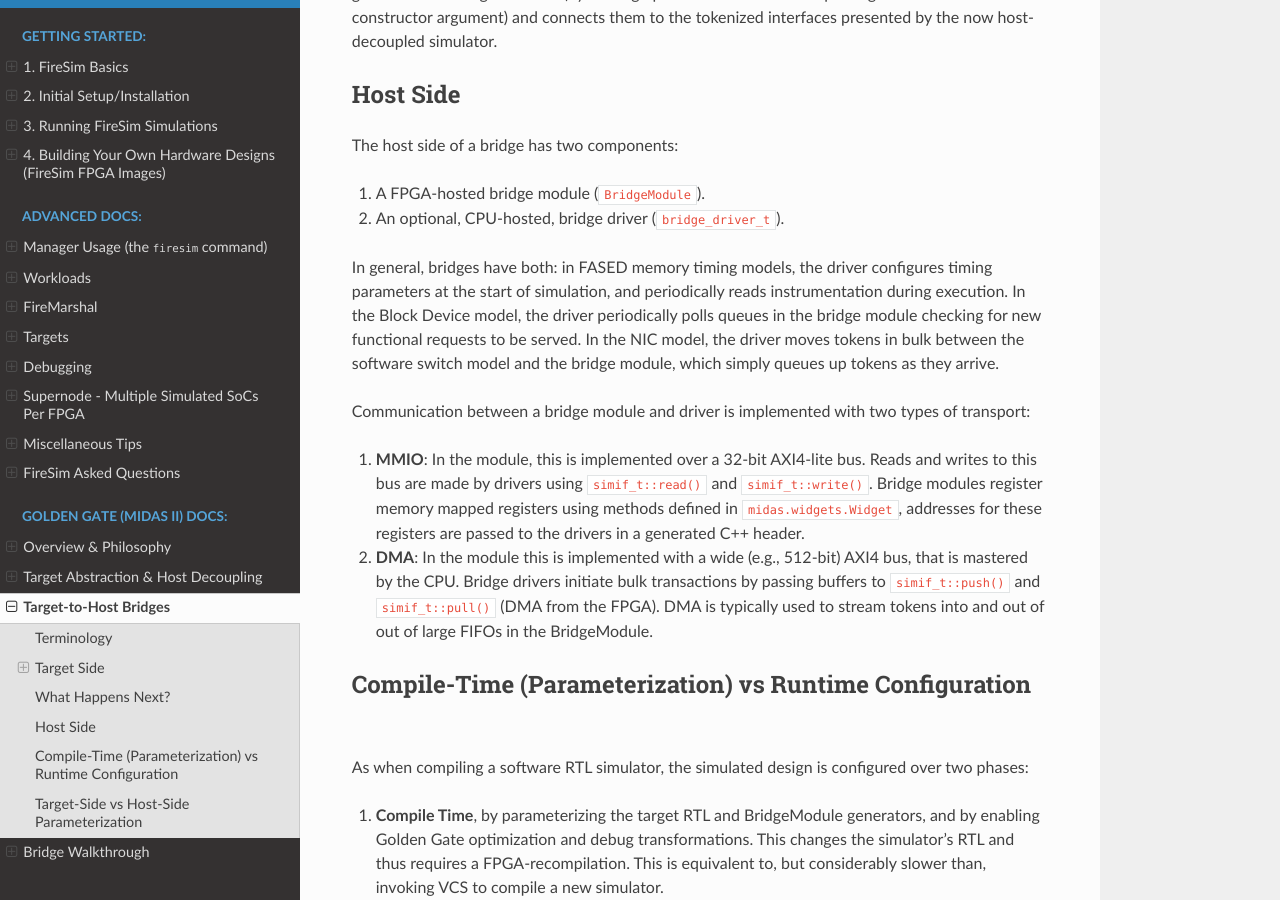
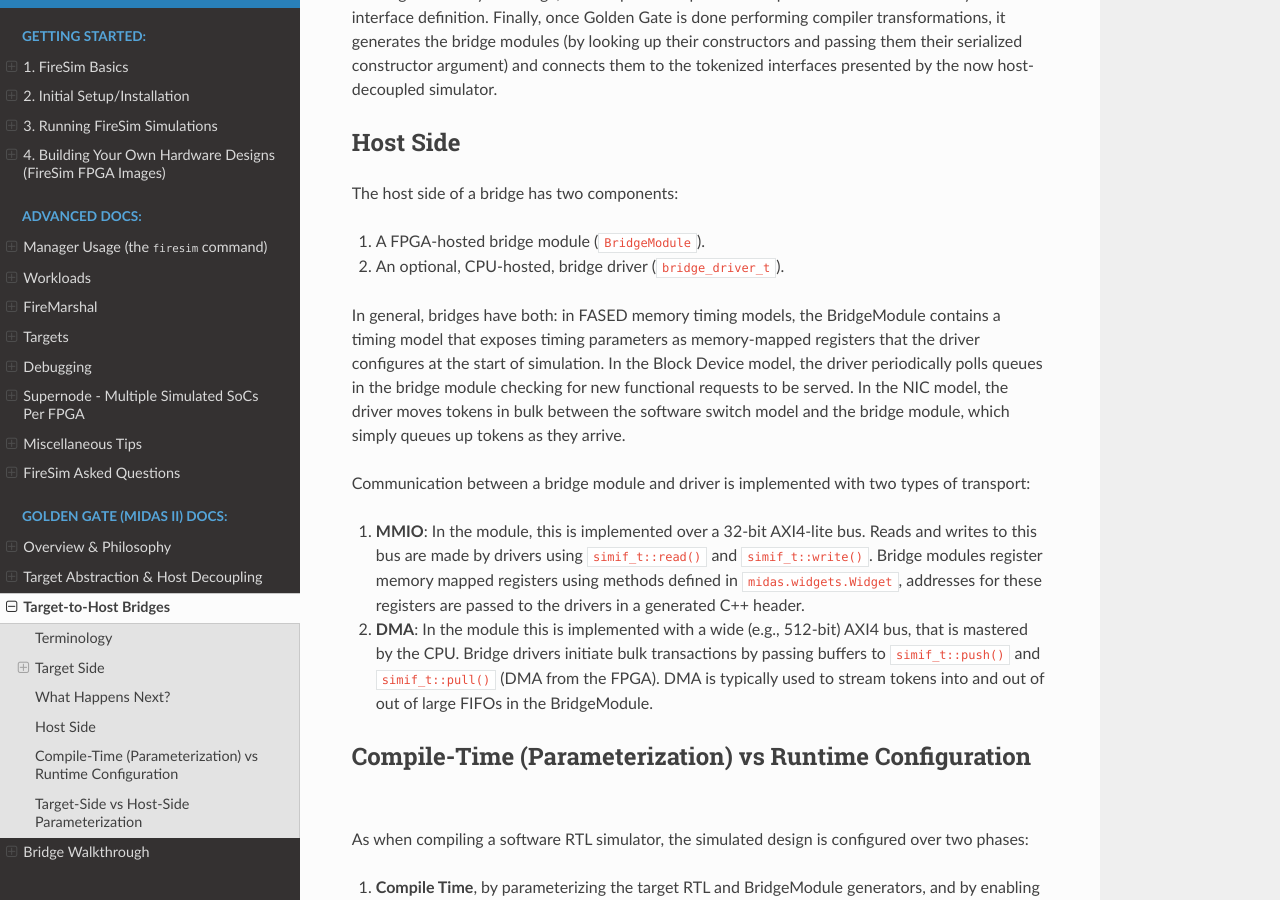
Before and after one commit to firesim/firesim, a Sphinx documentation site: the page built from docs/Golden-Gate/Bridges.rst, in a window 1280 px wide and 900 px high, scrolled down 2208 px. Built offline with Sphinx 7.4.7 and the Read the Docs theme 2.0.0, drawn with Linux system fonts in a browser that asks for light colours; some of the changed text lies outside the part shown.

Commit message:
More updates; link to walkthrough

```diff
--- a/docs/Golden-Gate/Bridge-Walkthrough.rst
+++ b/docs/Golden-Gate/Bridge-Walkthrough.rst
@@ -1,5 +1,7 @@
+.. _bridge-walkthrough:
+
 Bridge Walkthrough
-======================
+==================
 In this section, we'll walkthrough a simple Target-to-Host bridge, the UARTBridge, provided with FireSim
 to demonstrate how to integrate your own. The UARTBridge uses host-MMIO to model
 a UART device.
--- a/docs/Golden-Gate/Bridges.rst
+++ b/docs/Golden-Gate/Bridges.rst
@@ -31,7 +31,8 @@
 
 The use of Bridges in a FireSim simulation has many analogs to doing
 mixed-language (Verilog-C++) simulation of the same system in software. Where
-possible, we'll draw analogies.
+possible, we'll draw analogies. After reading this page we encourage you to read the
+:ref:`bridge-walkthrough`, which concretely explains the implementation of the UARTBridge.
 
 
 Terminology
@@ -118,9 +119,9 @@
 #. An optional, CPU-hosted, bridge driver (``bridge_driver_t``).
 
 In general, bridges have both: in FASED memory timing
-models, the driver configures timing parameters at the start of
-simulation, and periodically reads instrumentation during execution.  In the
-Block Device model, the driver periodically polls queues in the bridge module checking for
+models, the BridgeModule contains a timing model that exposes timing
+parameters as memory-mapped registers that the driver configures  at the start
+of simulation.  In the Block Device model, the driver periodically polls queues in the bridge module checking for
 new functional requests to be served. In the NIC model, the driver moves
 tokens in bulk between the software switch model and the bridge module, which
 simply queues up tokens as they arrive.
```
